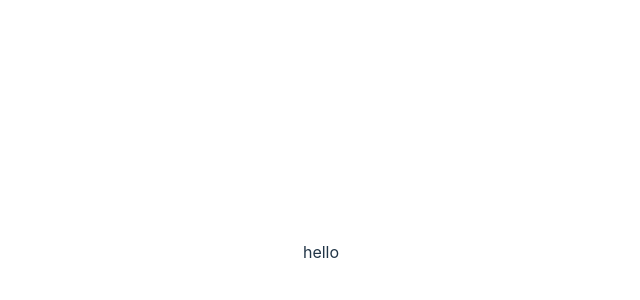
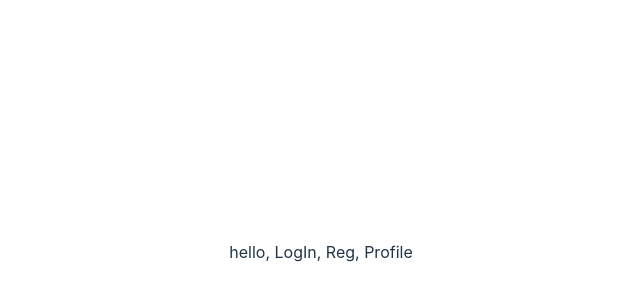
Before and after one commit to otlichnik56/final_work, a React (Vite) app: page / in a window 1280 px wide. Shown: the part 148-448 px from the top of the page, without its empty margins (319-959 px from the left). Built offline with nearby package versions, Linux system fonts and the light colour scheme.

Commit message:
Commit_1

```diff
--- a/src/components/Main/Main.tsx
+++ b/src/components/Main/Main.tsx
@@ -1,5 +1,5 @@
 export default function Main() {
   return (
-    <div>hello</div>
+    <div>hello, LogIn, Reg, Profile</div>
   )
 }
```
